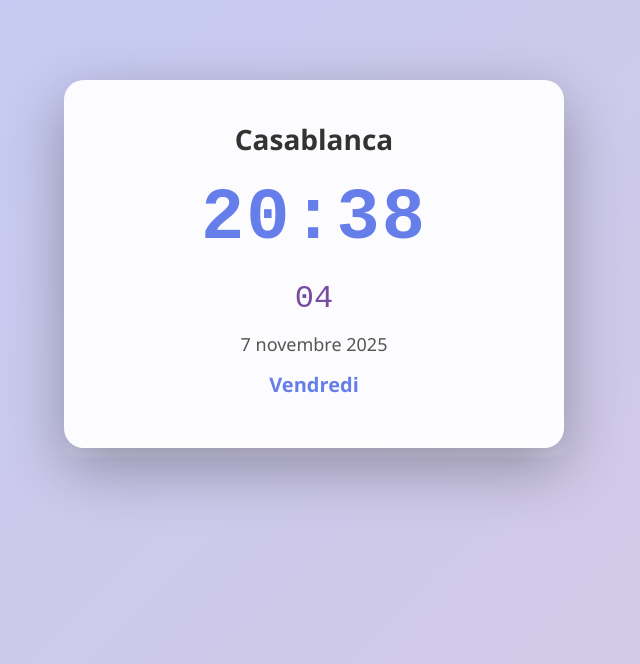
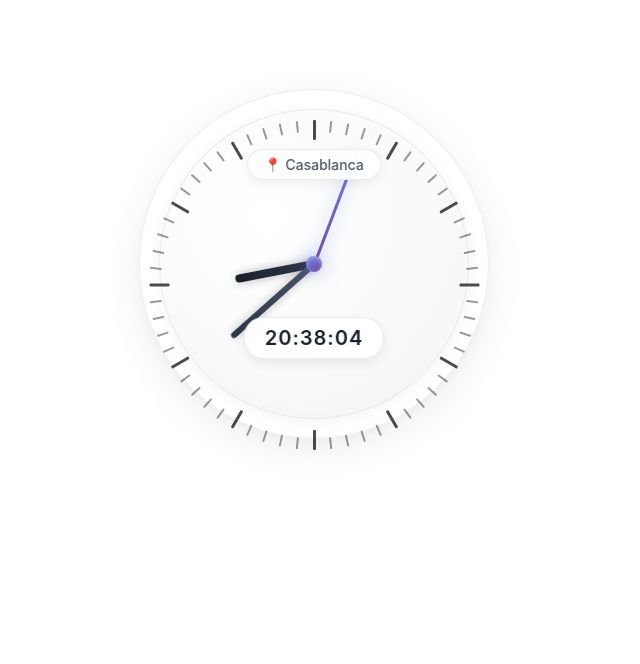
Before and after one commit to surfrdm/notion-widgets, a plain HTML site: page index.html in a window 1280 px wide. Shown: the part 136-800 px from the top of the page, without its empty margins (326-966 px from the left). Drawn offline with Linux system fonts and the light colour scheme.

Commit message:
Replace digital clock with Apple-style analog clock with moving hands

```diff
--- a/index.html
+++ b/index.html
@@ -3,7 +3,7 @@
 <head>
     <meta charset="UTF-8">
     <meta name="viewport" content="width=device-width, initial-scale=1.0">
-    <title>Horloge Casablanca</title>
+    <title>Horloge Casablanca - Style Apple</title>
     <style>
         * {
             margin: 0;
@@ -12,8 +12,8 @@
         }
 
         body {
-            font-family: 'Segoe UI', Tahoma, Geneva, Verdana, sans-serif;
-            background: linear-gradient(135deg, rgba(102, 126, 234, 0.4) 0%, rgba(118, 75, 162, 0.3) 100%);
+            font-family: -apple-system, BlinkMacSystemFont, 'SF Pro Display', 'Segoe UI', Roboto, sans-serif;
+            background: #ffffff;
             display: flex;
             justify-content: center;
             align-items: center;
@@ -21,146 +21,256 @@
             padding: 20px;
         }
 
-        .container {
+        .clock-container {
             position: relative;
-            max-width: 500px;
-            width: 100%;
+            width: 350px;
+            height: 350px;
         }
 
-        .clock-container {
+        .glass-card {
+            position: absolute;
+            inset: 0;
             background: rgba(255, 255, 255, 0.95);
-            border-radius: 20px;
-            padding: 40px;
-            box-shadow: 0 20px 60px rgba(0, 0, 0, 0.3);
-            text-align: center;
-            position: relative;
-            z-index: 1;
+            backdrop-filter: blur(20px) saturate(180%);
+            -webkit-backdrop-filter: blur(20px) saturate(180%);
+            border-radius: 50%;
+            border: 1px solid rgba(220, 220, 220, 0.5);
+            box-shadow:
+                0 10px 40px rgba(0, 0, 0, 0.08),
+                0 2px 8px rgba(0, 0, 0, 0.04),
+                inset 0 1px 0 rgba(255, 255, 255, 1),
+                inset 0 -1px 0 rgba(0, 0, 0, 0.02);
         }
 
-        /* Effet de reflet en dessous */
-        .reflection {
+        .clock-face {
             position: absolute;
-            bottom: -30px;
-            left: 0;
-            right: 0;
-            height: 60px;
-            background: linear-gradient(to bottom, rgba(255, 255, 255, 0.3), rgba(255, 255, 255, 0.05));
-            border-radius: 20px;
-            transform: scaleY(-0.3);
-            opacity: 0.6;
-            filter: blur(3px);
+            inset: 20px;
+            border-radius: 50%;
+            background:
+                radial-gradient(circle at 35% 35%, rgba(255, 255, 255, 1) 0%, rgba(250, 250, 250, 1) 50%, rgba(245, 245, 245, 1) 100%);
+            border: 1px solid rgba(230, 230, 230, 0.8);
+            box-shadow:
+                inset 0 2px 10px rgba(255, 255, 255, 1),
+                inset 0 -2px 10px rgba(0, 0, 0, 0.03),
+                0 2px 15px rgba(0, 0, 0, 0.05);
         }
 
-        h1 {
-            color: #333;
-            font-size: 28px;
-            margin-bottom: 20px;
-            font-weight: 600;
+        .center-dot {
+            position: absolute;
+            top: 50%;
+            left: 50%;
+            width: 16px;
+            height: 16px;
+            background: linear-gradient(135deg, #667eea 0%, #764ba2 100%);
+            border-radius: 50%;
+            transform: translate(-50%, -50%);
+            box-shadow:
+                0 0 20px rgba(102, 126, 234, 0.6),
+                inset 0 2px 4px rgba(255, 255, 255, 0.4);
+            z-index: 10;
         }
 
-        .time-display {
-            font-size: 72px;
-            font-weight: bold;
-            color: #667eea;
-            margin: 20px 0;
-            font-family: 'Courier New', monospace;
-            letter-spacing: 2px;
+        .hand {
+            position: absolute;
+            bottom: 50%;
+            left: 50%;
+            transform-origin: center bottom;
+            border-radius: 10px 10px 0 0;
+            transition: transform 0.3s cubic-bezier(0.4, 0.0, 0.2, 1);
         }
 
-        .seconds {
-            font-size: 32px;
-            color: #764ba2;
-            margin: 10px 0;
-            font-family: 'Courier New', monospace;
+        .hour-hand {
+            width: 8px;
+            height: 80px;
+            background: linear-gradient(180deg, #1a202c 0%, #2d3748 100%);
+            margin-left: -4px;
+            box-shadow: 0 2px 10px rgba(0, 0, 0, 0.3);
+            z-index: 3;
         }
 
-        .date-display {
-            font-size: 18px;
-            color: #555;
-            margin: 15px 0;
+        .minute-hand {
+            width: 6px;
+            height: 110px;
+            background: linear-gradient(180deg, #2d3748 0%, #4a5568 100%);
+            margin-left: -3px;
+            box-shadow: 0 2px 8px rgba(0, 0, 0, 0.25);
+            z-index: 4;
         }
 
-        .day-display {
+        .second-hand {
+            width: 3px;
+            height: 120px;
+            background: linear-gradient(180deg, #667eea 0%, #764ba2 100%);
+            margin-left: -1.5px;
+            box-shadow: 0 0 15px rgba(102, 126, 234, 0.5);
+            z-index: 5;
+        }
+
+        .tick {
+            position: absolute;
+            top: 10px;
+            left: 50%;
+            width: 2px;
+            height: 12px;
+            background: #000000;
+            margin-left: -1px;
+            transform-origin: center 165px;
+            border-radius: 1px;
+            opacity: 0.4;
+        }
+
+        .tick.major {
+            height: 20px;
+            width: 3px;
+            margin-left: -1.5px;
+            background: #000000;
+            opacity: 0.7;
+        }
+
+        .digital-time {
+            position: absolute;
+            bottom: 80px;
+            left: 50%;
+            transform: translateX(-50%);
             font-size: 20px;
-            color: #667eea;
             font-weight: 600;
-            margin: 10px 0;
+            color: #1a202c;
+            background: rgba(255, 255, 255, 0.9);
+            backdrop-filter: blur(10px);
+            padding: 8px 20px;
+            border-radius: 20px;
+            border: 1px solid rgba(230, 230, 230, 0.8);
+            box-shadow:
+                0 4px 12px rgba(0, 0, 0, 0.08),
+                inset 0 1px 0 rgba(255, 255, 255, 1);
+            letter-spacing: 1px;
+            z-index: 6;
+        }
+
+        .location-badge {
+            position: absolute;
+            top: 60px;
+            left: 50%;
+            transform: translateX(-50%);
+            font-size: 14px;
+            font-weight: 500;
+            color: #4a5568;
+            background: rgba(255, 255, 255, 0.9);
+            backdrop-filter: blur(10px);
+            padding: 6px 16px;
+            border-radius: 16px;
+            border: 1px solid rgba(230, 230, 230, 0.8);
+            box-shadow:
+                0 4px 12px rgba(0, 0, 0, 0.06),
+                inset 0 1px 0 rgba(255, 255, 255, 1);
+            display: flex;
+            align-items: center;
+            gap: 6px;
+            z-index: 6;
+        }
+
+        @keyframes shimmer {
+            0%, 100% {
+                box-shadow:
+                    0 10px 40px rgba(0, 0, 0, 0.08),
+                    0 2px 8px rgba(0, 0, 0, 0.04),
+                    inset 0 1px 0 rgba(255, 255, 255, 1),
+                    inset 0 -1px 0 rgba(0, 0, 0, 0.02);
+            }
+            50% {
+                box-shadow:
+                    0 10px 40px rgba(0, 0, 0, 0.06),
+                    0 2px 8px rgba(0, 0, 0, 0.02),
+                    inset 0 1px 0 rgba(255, 255, 255, 1),
+                    inset 0 -1px 0 rgba(0, 0, 0, 0.01);
+            }
+        }
+
+        .glass-card {
+            animation: shimmer 6s ease-in-out infinite;
         }
 
         @media (max-width: 480px) {
             .clock-container {
-                padding: 30px;
+                width: 300px;
+                height: 300px;
             }
 
-            h1 {
-                font-size: 24px;
+            .clock-face {
+                inset: 15px;
             }
 
-            .time-display {
-                font-size: 48px;
+            .hour-hand {
+                height: 65px;
             }
 
-            .seconds {
-                font-size: 24px;
+            .minute-hand {
+                height: 90px;
+            }
+
+            .second-hand {
+                height: 100px;
+            }
+
+            .tick {
+                transform-origin: center 140px;
             }
         }
     </style>
 </head>
 <body>
-    <div class="container">
-        <div class="clock-container">
-            <h1>Casablanca</h1>
-            <div class="time-display" id="time">--:--</div>
-            <div class="seconds" id="seconds">--</div>
-            <div class="date-display" id="date">--</div>
-            <div class="day-display" id="day">--</div>
-        </div>
-        <div class="reflection"></div>
+    <div class="clock-container">
+        <div class="glass-card"></div>
+        <div class="clock-face" id="clockFace"></div>
+        <div class="location-badge">📍 Casablanca</div>
+        <div class="digital-time" id="digitalTime">00:00:00</div>
+        <div class="hand hour-hand" id="hourHand"></div>
+        <div class="hand minute-hand" id="minuteHand"></div>
+        <div class="hand second-hand" id="secondHand"></div>
+        <div class="center-dot"></div>
     </div>
 
     <script>
-        function updateClock() {
-            // Get current time in Casablanca timezone
-            const casablancaTime = new Date().toLocaleString('fr-FR', {
-                timeZone: 'Africa/Casablanca'
-            });
-
-            const casablancaDate = new Date(casablancaTime);
-
-            // Format time as HH:MM
-            const hours = String(casablancaDate.getHours()).padStart(2, '0');
-            const minutes = String(casablancaDate.getMinutes()).padStart(2, '0');
-            const seconds = String(casablancaDate.getSeconds()).padStart(2, '0');
-
-            // Update time display
-            document.getElementById('time').textContent = `${hours}:${minutes}`;
-            document.getElementById('seconds').textContent = `${seconds}`;
-
-            // Format and update date
-            const dateOptions = {
-                timeZone: 'Africa/Casablanca',
-                year: 'numeric',
-                month: 'long',
-                day: 'numeric'
-            };
-
-            const formattedDate = new Date().toLocaleDateString('fr-FR', dateOptions);
-            document.getElementById('date').textContent = formattedDate;
-
-            // Format and update day
-            const dayOptions = {
-                timeZone: 'Africa/Casablanca',
-                weekday: 'long'
-            };
-
-            const formattedDay = new Date().toLocaleDateString('fr-FR', dayOptions);
-            document.getElementById('day').textContent = formattedDay.charAt(0).toUpperCase() + formattedDay.slice(1);
+        // Créer les marqueurs d'heures
+        const clockFace = document.getElementById('clockFace');
+        for (let i = 0; i < 60; i++) {
+            const tick = document.createElement('div');
+            tick.className = i % 5 === 0 ? 'tick major' : 'tick';
+            tick.style.transform = `rotate(${i * 6}deg)`;
+            clockFace.appendChild(tick);
         }
 
-        // Update clock immediately on page load
+        function updateClock() {
+            const now = new Date();
+
+            // Convertir en heure de Casablanca (UTC+1)
+            const casablancaTime = new Date(now.toLocaleString('en-US', { timeZone: 'Africa/Casablanca' }));
+
+            const hours = casablancaTime.getHours();
+            const minutes = casablancaTime.getMinutes();
+            const seconds = casablancaTime.getSeconds();
+
+            // Calculer les angles
+            const secondAngle = seconds * 6; // 360/60 = 6 degrés par seconde
+            const minuteAngle = minutes * 6 + seconds * 0.1; // 6 degrés par minute + mouvement fluide
+            const hourAngle = (hours % 12) * 30 + minutes * 0.5; // 360/12 = 30 degrés par heure
+
+            // Appliquer les rotations
+            document.getElementById('secondHand').style.transform = `rotate(${secondAngle}deg)`;
+            document.getElementById('minuteHand').style.transform = `rotate(${minuteAngle}deg)`;
+            document.getElementById('hourHand').style.transform = `rotate(${hourAngle}deg)`;
+
+            // Afficher l'heure digitale
+            const hoursStr = String(hours).padStart(2, '0');
+            const minutesStr = String(minutes).padStart(2, '0');
+            const secondsStr = String(seconds).padStart(2, '0');
+            document.getElementById('digitalTime').textContent = `${hoursStr}:${minutesStr}:${secondsStr}`;
+        }
+
+        // Mettre à jour immédiatement
         updateClock();
 
-        // Update clock every second
+        // Mettre à jour toutes les secondes
         setInterval(updateClock, 1000);
     </script>
 </body>
```
